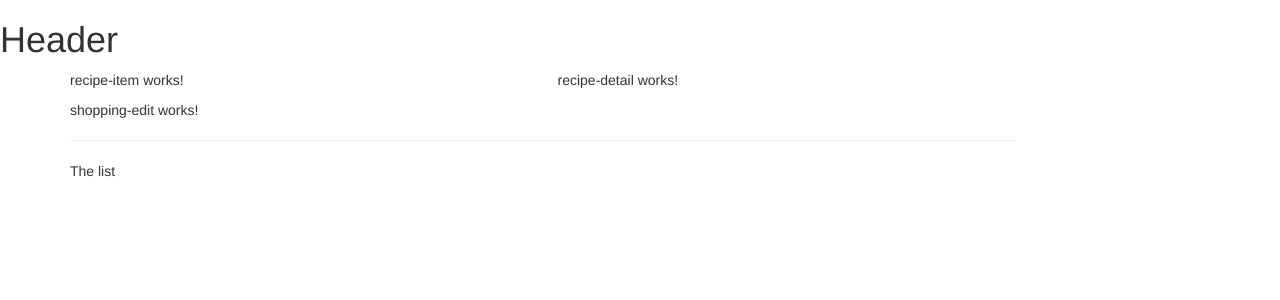
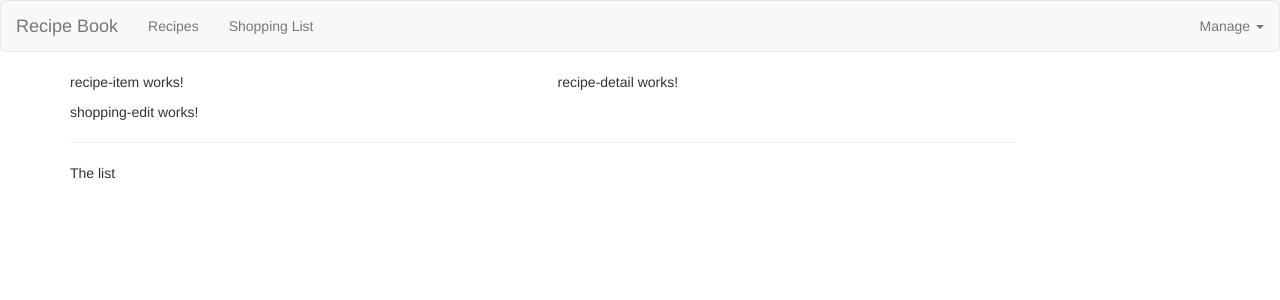
Before and after one commit to jwhite052/udemy-angular-project-1, an Angular app: page / in a window 1280 px wide. Shown: the top 300 px of the page. Built offline with nearby package versions, Linux system fonts and the light colour scheme.

Commit message:
Add navbar

```diff
--- a/src/app/header/header.component.html
+++ b/src/app/header/header.component.html
@@ -1 +1,23 @@
-<h1>Header</h1>
+<nav class="navbar navbar-default">
+    <div class="container-fluid">
+        <div class="navbar-header">
+            <div class="navbar-brand">Recipe Book</div>
+        </div>
+
+        <div class="navbar-default">
+            <ul class="nav navbar-nav">
+                <li><a href="#">Recipes</a></li>
+                <li><a href="#">Shopping List</a></li>
+            </ul>
+            <ul class="nav navbar-nav navbar-right">
+                <li class="dropdown">
+                    <a href="#" class="dropdown-toggle">Manage <span class="caret"></span></a>
+                    <ul class="dropdown-menu">
+                        <li><a href="#">Save</a></li>
+                        <li><a href="#">Delete</a></li>
+                    </ul>
+                </li>
+            </ul>
+        </div>
+    </div>
+</nav>
```
